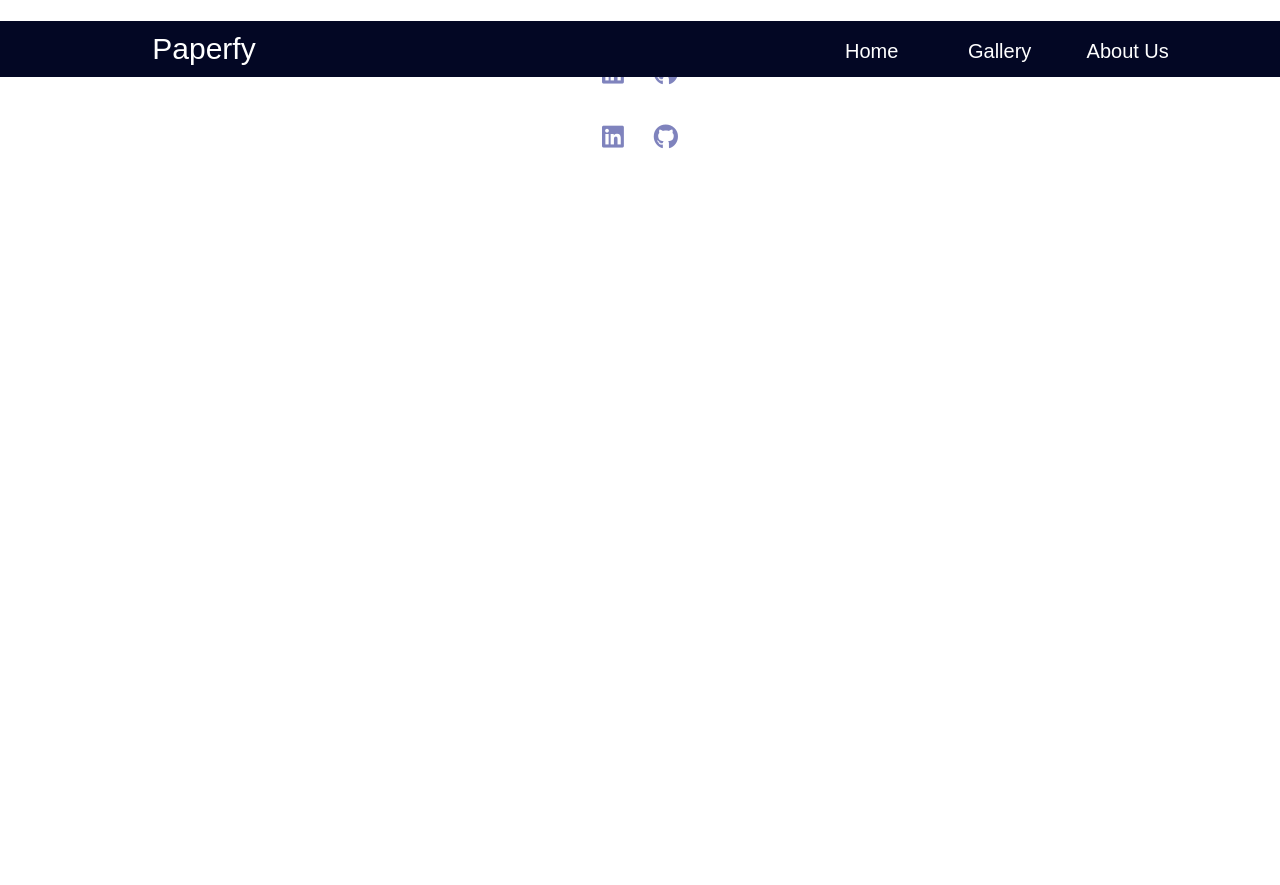
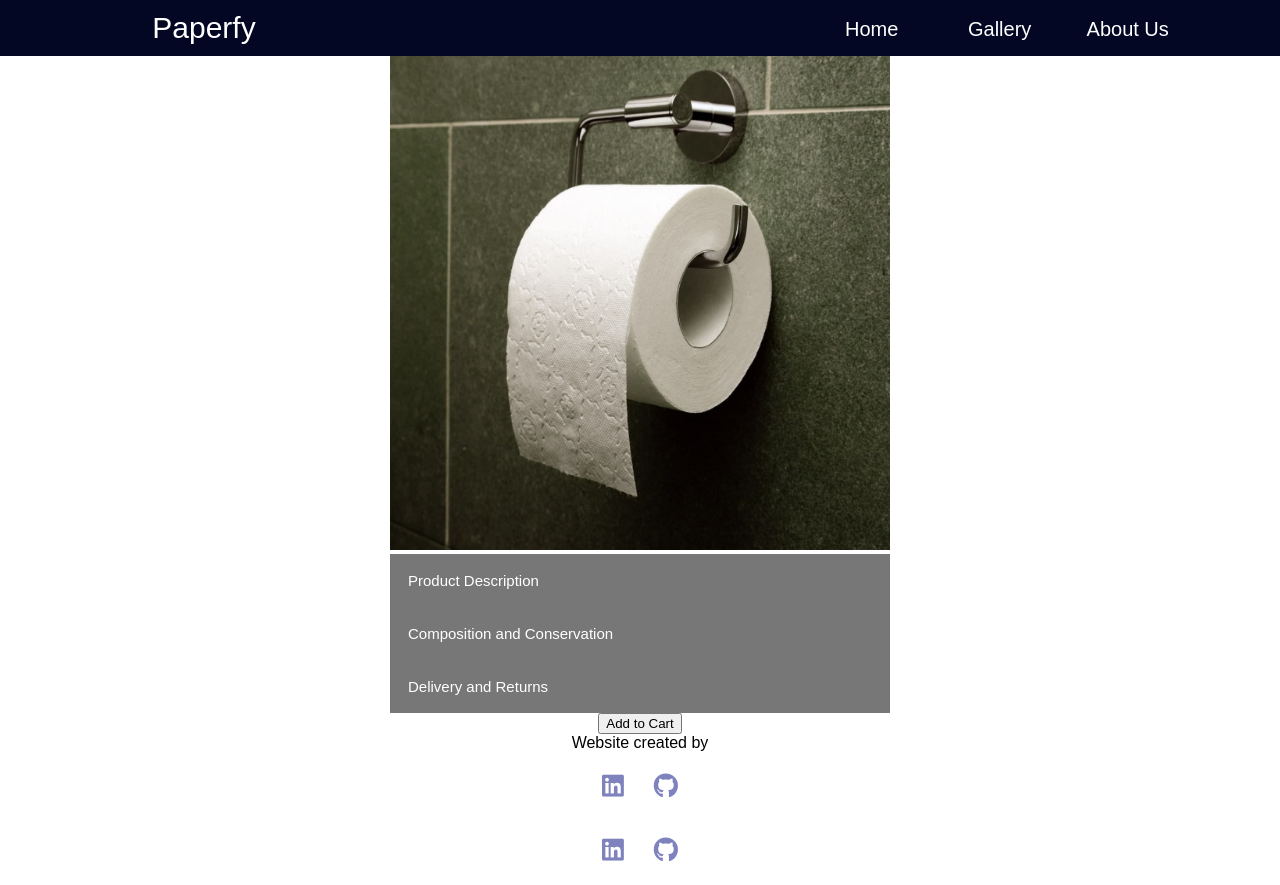
Before and after one commit to SzumiecM/Paperfy, a Django app: template main/templates/product.html in a window 1280 px wide. Before the commit the page ends 148 px from the top, so only its background shows below. Run offline with Django 3.2, Linux system fonts and the light colour scheme; the template is opened without the code that fills it, so the values that code supplies are empty; some libraries are stand-ins or nearby versions; some web fonts are replaced.

Commit message:
addProductPageContent

```diff
--- a/main/static/style.css
+++ b/main/static/style.css
@@ -104,3 +104,41 @@ figure > img{
     color: #7f83bd;
     padding: 15px;
 }
+
+/* product page */
+.center{
+    display: flex;
+    justify-content: center;
+    text-align: center;
+}
+.container{
+    padding-top: 50px;
+    width: 500px;
+}
+img{
+    width: 500px;
+    height: 500px;
+}
+
+.collapsible {
+    width: 500px;
+    background-color: #777;
+    color: white;
+    cursor: pointer;
+    padding: 18px;
+    border: none;
+    text-align: left;
+    outline: none;
+    font-size: 15px;
+  }
+
+.active, .collapsible:hover {
+    background-color: #555;
+}
+
+.content {
+    padding: 0 18px;
+    display: none;
+    overflow: hidden;
+    background-color: #f1f1f1;
+}
--- a/main/templates/body.html
+++ b/main/templates/body.html
@@ -10,6 +10,7 @@
     <link href="https://fonts.googleapis.com/css2?family=Lekton&display=swap" rel="stylesheet">
 
 </head>
+
 <body>
 
     <div class="menu">
@@ -42,4 +43,6 @@
 
         </div>
     </div>
+
+    <script src="{% static 'script.js' %}"></script>
 </body>
--- a/main/templates/product.html
+++ b/main/templates/product.html
@@ -1,6 +1,40 @@
 {% extends 'body.html' %}
 {% block content %}
 
-<h1>{{ product.name }}</h1>
+<div class="center">
+    <div class="container">
+        <div class="img">
+            <img src="./img/toiletPaper.jpg" alt="Portrait">
+        </div>
+        <div class="productDescription">
+            <button type="button" class="collapsible">Product Description</button>
+            <div class="content">
+                Lorem ipsum dolor sit amet, consectetur adipisicing elit. Dolores quos odit ullam officiis, quasi
+                mollitia non eligendi quisquam laboriosam hic doloribus illum vero magni, laudantium expedita
+                reiciendis
+                perspiciatis nihil cupiditate!
+            </div>
+            <button type="button" class="collapsible">Composition and Conservation</button>
+            <div class="content">
+                Lorem ipsum dolor sit amet, consectetur adipisicing elit. Dolores quos odit ullam officiis, quasi
+                mollitia non eligendi quisquam laboriosam hic doloribus illum vero magni, laudantium expedita
+                reiciendis
+                perspiciatis nihil cupiditate!
+            </div>
+            <button type="button" class="collapsible">Delivery and Returns</button>
+            <div class="content">
+                Lorem ipsum dolor sit amet, consectetur adipisicing elit. Dolores quos odit ullam officiis, quasi
+                mollitia non eligendi quisquam laboriosam hic doloribus illum vero magni, laudantium expedita
+                reiciendis
+                perspiciatis nihil cupiditate!
+            </div>
+        </div>
+        <div class="purchaseForm">
+            <div class="prodName"></div>
+            <div class="prodPrice"></div>
+            <button>Add to Cart</button>
+        </div>
+    </div>
+</div>
 
 {% endblock %}
--- /dev/null
+++ b/main/templates/script.js
@@ -0,0 +1,13 @@
+let coll = document.getElementsByClassName("collapsible");
+
+for (let i = 0; i < coll.length; i++) {
+    coll[i].addEventListener("click", function () {
+        this.classList.toggle("active");
+        let content = this.nextElementSibling;
+        if (content.style.display === "block") {
+            content.style.display = "none";
+        } else {
+            content.style.display = "block";
+        }
+    });
+}
```
Also changed, not shown: main/migrations/0001_initial.py (added). Lines whose indentation alone changed are shown as unchanged.
